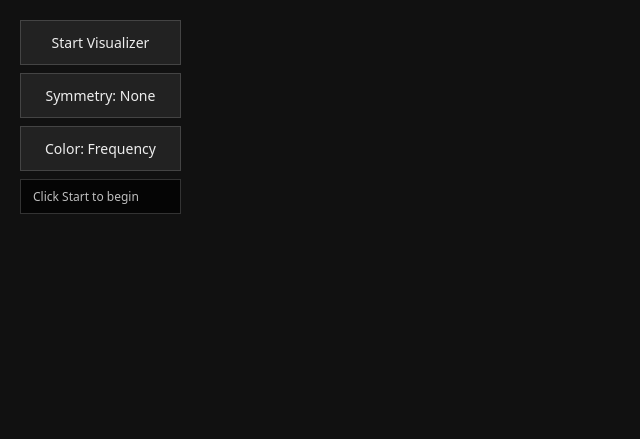
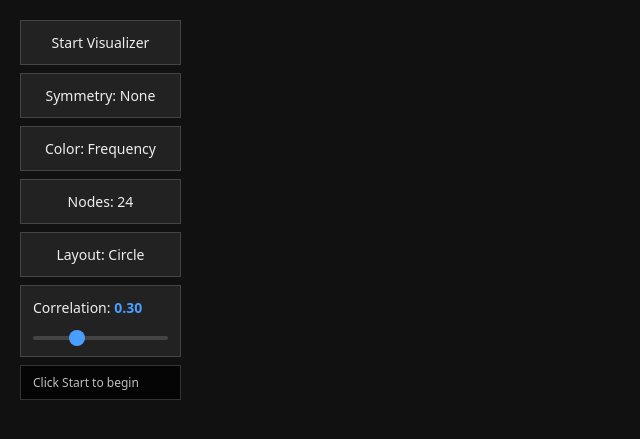
Before and after one commit to busmcrider/busmcrider.github.io, a Jekyll site: the page visualizer/index.html, which Jekyll copies as it is, in a window 1280 px wide. Shown: the top 439 px of the page, without its empty margins (0-640 px from the left). Built offline with Jekyll 4.4.1, drawn with Linux system fonts in a browser that asks for light colours.

Commit message:
vis controls

```diff
--- a/visualizer/index.html
+++ b/visualizer/index.html
@@ -14,6 +14,14 @@
       <button id="startBtn">Start Visualizer</button>
       <button id="symmetryBtn">Symmetry: None</button>
       <button id="colorBtn">Color: Frequency</button>
+      <button id="nodeCountBtn">Nodes: 24</button>
+      <button id="arrangementBtn">Layout: Circle</button>
+      <div class="slider-control">
+        <label for="correlationSlider">
+          Correlation: <span id="correlationValue">0.30</span>
+        </label>
+        <input type="range" id="correlationSlider" min="0" max="1" step="0.01" value="0.3">
+      </div>
       <div class="info">
         <span id="status">Click Start to begin</span>
       </div>
--- a/visualizer/main.js
+++ b/visualizer/main.js
@@ -1,7 +1,7 @@
 // Configuration
-const NODE_COUNT = 24;
+let nodeCount = 24;
 const HISTORY_DEPTH = 30; // Frames to keep for correlation (~0.5s at 60fps)
-const CORRELATION_THRESHOLD = 0.3; // Min correlation to draw connection
+let correlationThreshold = 0.3; // Min correlation to draw connection
 
 const config = {
   // Visual parameters (easy to adjust)
@@ -120,6 +120,70 @@ let animationId = null;
 let lastFrameTime = 0;
 let isRunning = false;
 let currentSymmetryMode = SYMMETRY_MODES.NONE;
+let currentArrangement = 'circle'; // 'circle' | 'edge' | 'spiral' | 'fibonacci'
+
+// Arrangement calculation functions
+function getNodePosition(index, total, rect) {
+  const centerX = rect.width / 2;
+  const centerY = rect.height / 2;
+  const radius = Math.min(rect.width, rect.height) * config.ringRadius;
+
+  switch (currentArrangement) {
+    case 'circle':
+      // Original: circle at center
+      const angleCircle = (index / total) * Math.PI * 2 - Math.PI / 2;
+      return {
+        x: centerX + Math.cos(angleCircle) * radius,
+        y: centerY + Math.sin(angleCircle) * radius
+      };
+
+    case 'edge':
+      // Around viewport perimeter with padding
+      const padding = 20;
+      const w = rect.width - padding * 2;
+      const h = rect.height - padding * 2;
+      const perimeter = (w + h) * 2;
+      const segmentLength = perimeter / total;
+      const distance = index * segmentLength;
+
+      // Travel around rectangle: top → right → bottom → left
+      if (distance < w) {
+        // Top edge
+        return { x: padding + distance, y: padding };
+      } else if (distance < w + h) {
+        // Right edge
+        return { x: padding + w, y: padding + (distance - w) };
+      } else if (distance < w * 2 + h) {
+        // Bottom edge
+        return { x: padding + w - (distance - w - h), y: padding + h };
+      } else {
+        // Left edge
+        return { x: padding, y: padding + h - (distance - w * 2 - h) };
+      }
+
+    case 'spiral':
+      // Spiral outward clockwise from center
+      const angleSpiral = (index / total) * Math.PI * 4; // 2 full rotations
+      const spiralRadius = (index / total) * radius * 1.5;
+      return {
+        x: centerX + Math.cos(angleSpiral) * spiralRadius,
+        y: centerY + Math.sin(angleSpiral) * spiralRadius
+      };
+
+    case 'fibonacci':
+      // Fibonacci/golden spiral (counterclockwise)
+      const goldenAngle = Math.PI * (3 - Math.sqrt(5)); // ~137.5 degrees
+      const angleFib = -index * goldenAngle; // Negative for counterclockwise
+      const fibRadius = Math.sqrt(index / total) * radius * 1.8; // Square root for smooth distribution
+      return {
+        x: centerX + Math.cos(angleFib) * fibRadius,
+        y: centerY + Math.sin(angleFib) * fibRadius
+      };
+
+    default:
+      return { x: centerX, y: centerY };
+  }
+}
 
 // Initialize
 function init() {
@@ -150,26 +214,24 @@ function setupCanvas() {
 
 function setupNodes() {
   const rect = canvas.getBoundingClientRect();
-  const centerX = rect.width / 2;
-  const centerY = rect.height / 2;
-  const radius = Math.min(rect.width, rect.height) * config.ringRadius;
 
   nodes = [];
 
-  for (let i = 0; i < NODE_COUNT; i++) {
-    const angle = (i / NODE_COUNT) * Math.PI * 2 - Math.PI / 2; // Start at top
+  for (let i = 0; i < nodeCount; i++) {
+    // Get position based on current arrangement
+    const pos = getNodePosition(i, nodeCount, rect);
 
     // Get band index based on current symmetry mode
     const bandIndex = getSymmetryBandIndex(
       i,
-      NODE_COUNT,
+      nodeCount,
       frequencyBands.length,
       currentSymmetryMode
     );
 
     nodes.push({
-      x: centerX + Math.cos(angle) * radius,
-      y: centerY + Math.sin(angle) * radius,
+      x: pos.x,
+      y: pos.y,
       amplitude: 0,
       targetAmplitude: 0,
       bandIndex: bandIndex
@@ -227,17 +289,17 @@ function calculateCorrelations(bandData) {
 
   // Need enough history for meaningful correlation
   if (frequencyHistory.length < 10) {
-    return Array(NODE_COUNT).fill(null).map(() => Array(NODE_COUNT).fill(0));
+    return Array(nodeCount).fill(null).map(() => Array(nodeCount).fill(0));
   }
 
   const correlations = [];
 
   // Calculate Pearson correlation between each pair of bands
-  for (let i = 0; i < NODE_COUNT; i++) {
+  for (let i = 0; i < nodeCount; i++) {
     correlations[i] = [];
     const bandI = nodes[i].bandIndex;
 
-    for (let j = 0; j < NODE_COUNT; j++) {
+    for (let j = 0; j < nodeCount; j++) {
       if (i === j) {
         correlations[i][j] = 0;
         continue;
@@ -325,13 +387,13 @@ function drawConnections(correlations) {
     for (let j = i + 1; j < nodes.length; j++) {
       const correlation = Math.abs(correlations[i][j]);
 
-      if (correlation > CORRELATION_THRESHOLD) {
+      if (correlation > correlationThreshold) {
         const nodeI = nodes[i];
         const nodeJ = nodes[j];
 
         // Line width and opacity based on correlation strength
-        const normalizedCorr = (correlation - CORRELATION_THRESHOLD) /
-                               (1 - CORRELATION_THRESHOLD);
+        const normalizedCorr = (correlation - correlationThreshold) /
+                               (1 - correlationThreshold);
         const width = config.connectionWidth.min +
                      (config.connectionWidth.max - config.connectionWidth.min) * normalizedCorr;
         const opacity = 0.2 + 0.6 * normalizedCorr;
@@ -473,5 +535,45 @@ document.getElementById('colorBtn').addEventListener('click', () => {
   document.getElementById('colorBtn').textContent = `Color: ${label}`;
 });
 
+document.getElementById('nodeCountBtn').addEventListener('click', () => {
+  // Cycle through node counts: 8 → 16 → 24 → 32 → 8
+  const counts = [8, 16, 24, 32];
+  const currentIndex = counts.indexOf(nodeCount);
+  const nextIndex = (currentIndex + 1) % counts.length;
+  nodeCount = counts[nextIndex];
+
+  // Update button label
+  document.getElementById('nodeCountBtn').textContent = `Nodes: ${nodeCount}`;
+
+  // Rebuild nodes
+  setupNodes();
+});
+
+document.getElementById('arrangementBtn').addEventListener('click', () => {
+  // Cycle through arrangements: circle → edge → spiral → fibonacci → circle
+  const arrangements = ['circle', 'edge', 'spiral', 'fibonacci'];
+  const labels = {
+    circle: 'Circle',
+    edge: 'Edge',
+    spiral: 'Spiral ↻',
+    fibonacci: 'Fibonacci ↺'
+  };
+
+  const currentIndex = arrangements.indexOf(currentArrangement);
+  const nextIndex = (currentIndex + 1) % arrangements.length;
+  currentArrangement = arrangements[nextIndex];
+
+  // Update button label
+  document.getElementById('arrangementBtn').textContent = `Layout: ${labels[currentArrangement]}`;
+
+  // Rebuild nodes
+  setupNodes();
+});
+
+document.getElementById('correlationSlider').addEventListener('input', (e) => {
+  correlationThreshold = parseFloat(e.target.value);
+  document.getElementById('correlationValue').textContent = correlationThreshold.toFixed(2);
+});
+
 // Initialize on load
 window.addEventListener('DOMContentLoaded', init);
--- a/visualizer/style.css
+++ b/visualizer/style.css
@@ -48,6 +48,60 @@ button:active {
   background: #444;
 }
 
+.slider-control {
+  background: #222;
+  border: 1px solid #444;
+  padding: 12px;
+  font-size: 14px;
+}
+
+.slider-control label {
+  display: block;
+  margin-bottom: 8px;
+  color: #eee;
+}
+
+#correlationValue {
+  color: #4a9eff;
+  font-weight: 600;
+}
+
+input[type="range"] {
+  width: 100%;
+  height: 4px;
+  background: #444;
+  outline: none;
+  border-radius: 2px;
+  -webkit-appearance: none;
+}
+
+input[type="range"]::-webkit-slider-thumb {
+  -webkit-appearance: none;
+  appearance: none;
+  width: 16px;
+  height: 16px;
+  background: #4a9eff;
+  cursor: pointer;
+  border-radius: 50%;
+}
+
+input[type="range"]::-moz-range-thumb {
+  width: 16px;
+  height: 16px;
+  background: #4a9eff;
+  cursor: pointer;
+  border-radius: 50%;
+  border: none;
+}
+
+input[type="range"]:hover::-webkit-slider-thumb {
+  background: #6bb0ff;
+}
+
+input[type="range"]:hover::-moz-range-thumb {
+  background: #6bb0ff;
+}
+
 .info {
   background: rgba(0, 0, 0, 0.7);
   padding: 8px 12px;
```
Lines whose indentation alone changed are shown as unchanged.
